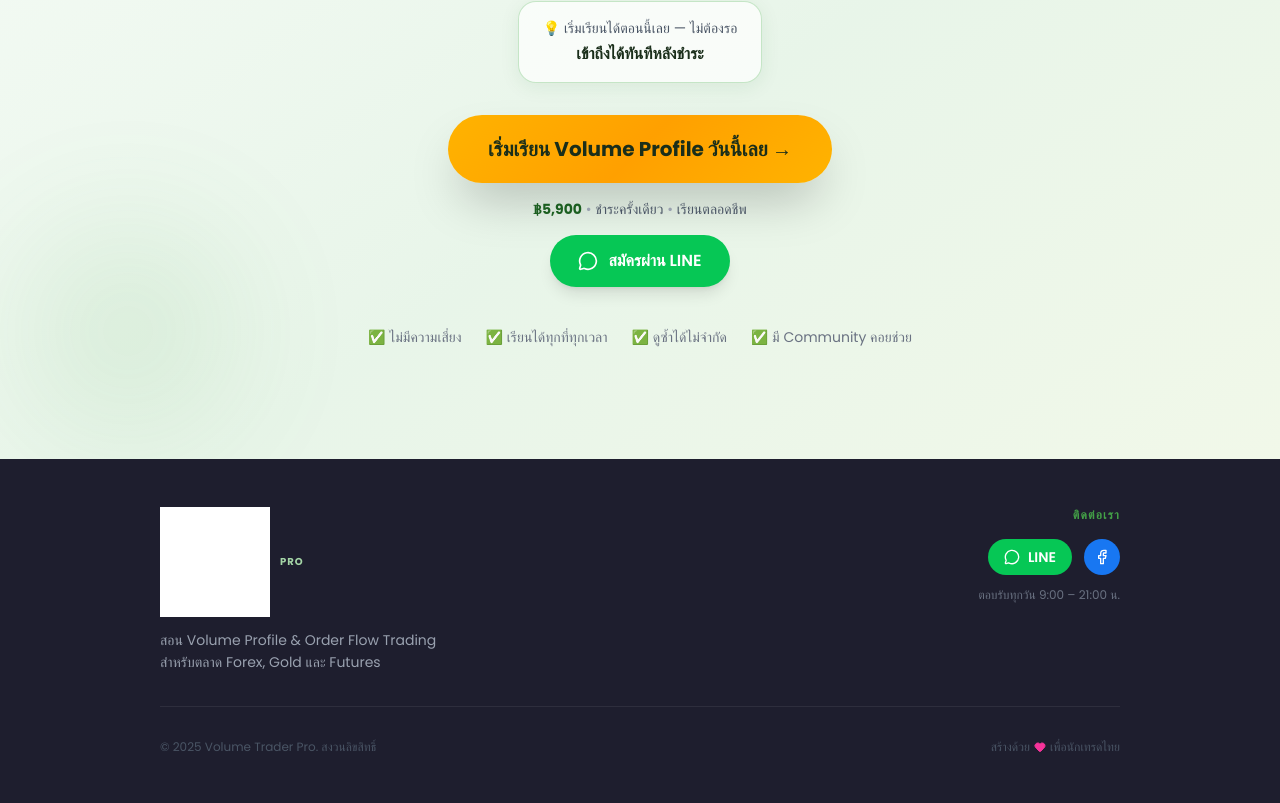
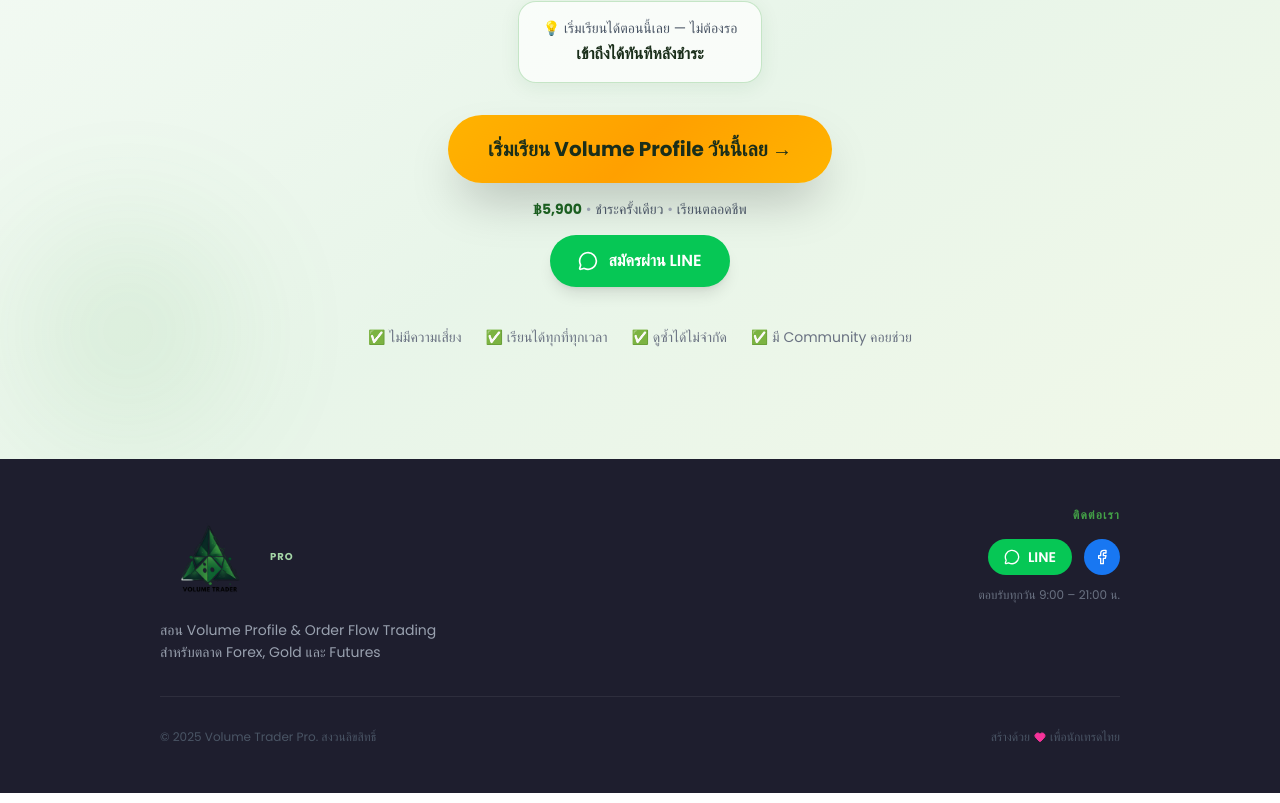
Before and after one commit to Jaimaidanpor/Volume-Trader-sales, a Next.js app: page / in a window 1280 px wide. Shown: the part 8733-9536 px from the top of the page. Built offline with nearby package versions, Linux system fonts and the light colour scheme.

Commit message:
fix: replace logo with clean white background version

```diff
--- a/src/components/Footer.tsx
+++ b/src/components/Footer.tsx
@@ -15,9 +15,9 @@ export default function Footer() {
               <Image
                 src="/logo.png"
                 alt="Volume Trader"
-                width={110}
-                height={36}
-                className="object-contain brightness-0 invert"
+                width={100}
+                height={33}
+                className="object-contain rounded-lg"
               />
               <div>
                 <div
```
Also changed, not shown: public/logo.png.
